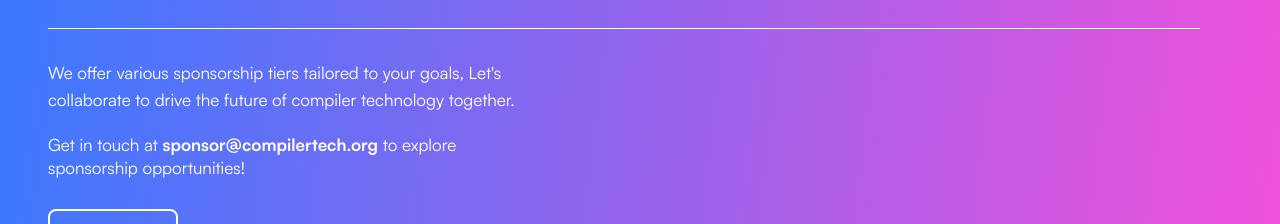
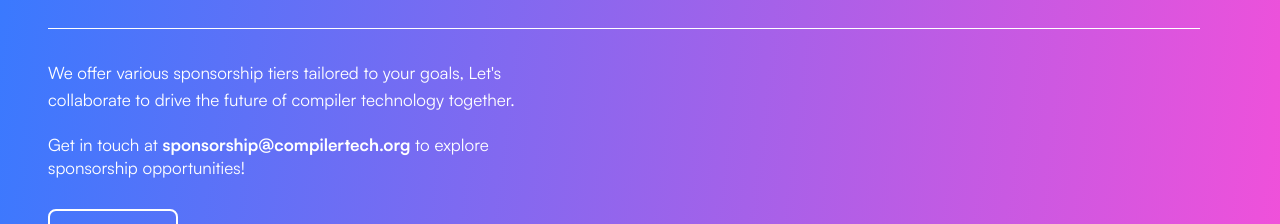
Before and after one commit to compilertech/compilertech-fe, a React (Vite) app: page / in a window 1280 px wide. Shown: the part 6660-6884 px from the top of the page. Built offline with nearby package versions, Linux system fonts and the light colour scheme.

Commit message:
Update sponsorship email in collab section

```diff
--- a/src/components/2025Page/Collab.tsx
+++ b/src/components/2025Page/Collab.tsx
@@ -218,7 +218,7 @@ function Collab() {
         </Description>
         <EmailText>
           Get in touch at{" "}
-          <EmailHighlight>sponsor@compilertech.org</EmailHighlight> to explore
+          <EmailHighlight>sponsorship@compilertech.org</EmailHighlight> to explore
           sponsorship opportunities!
         </EmailText>
         <Button href="#">Get in touch</Button>
```
